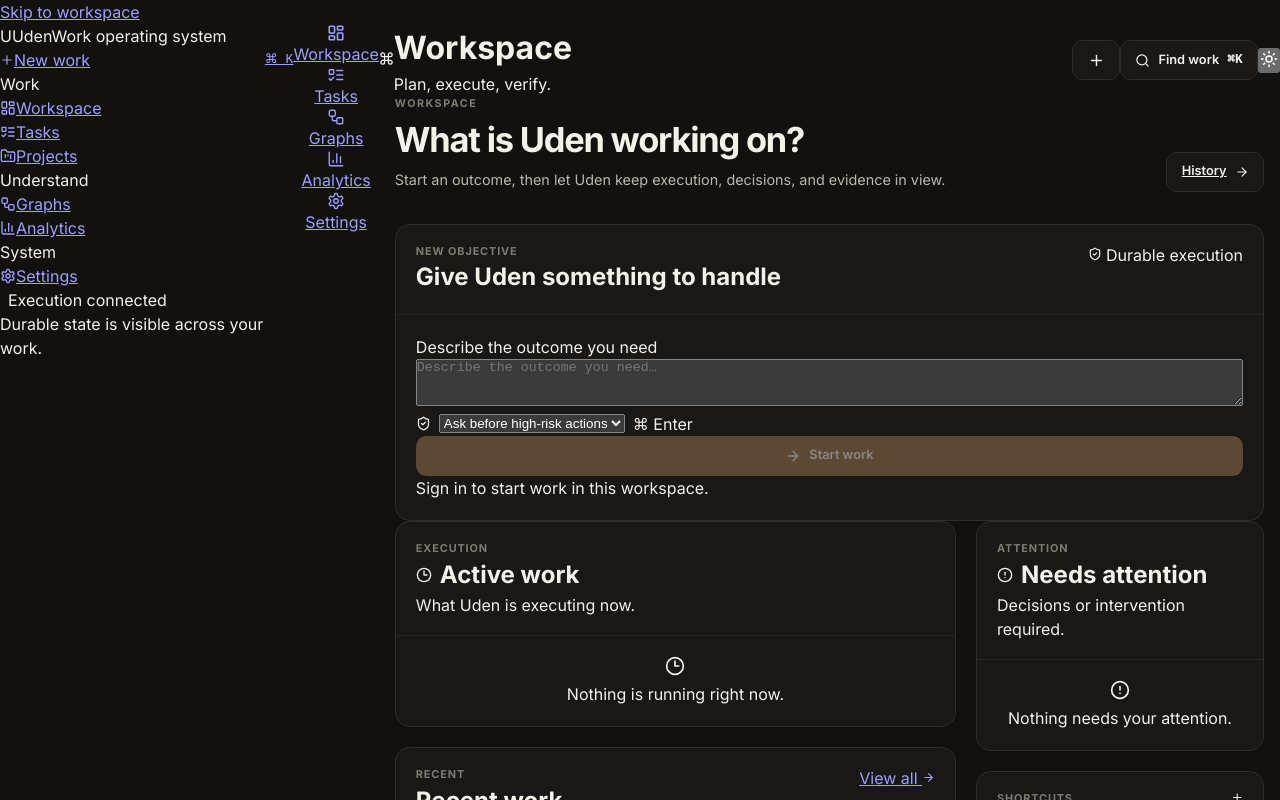
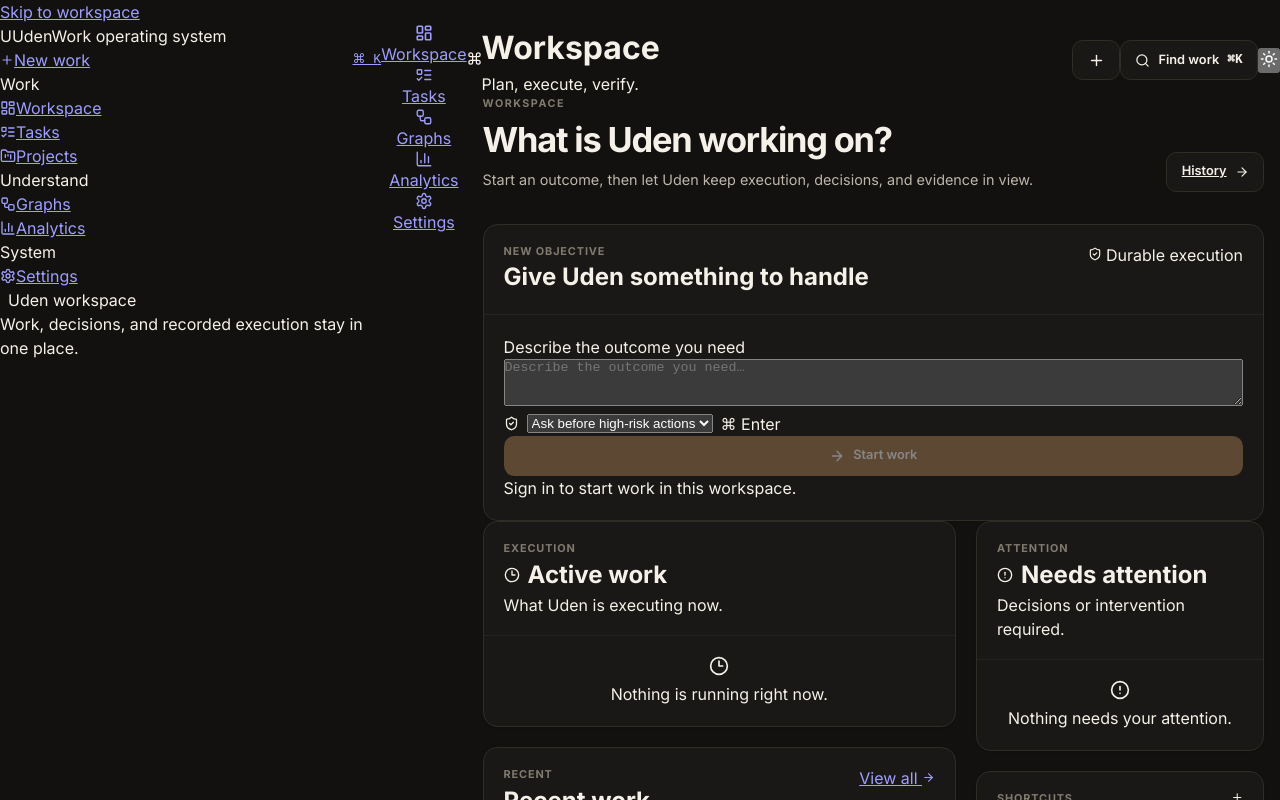
Before and after one commit to Udene1/Uden, a Next.js app in the folder packages/dashboard/: page /dashboard in a window 1280 px wide. Shown: the top 800 px of the page. Built offline with nearby package versions, Linux system fonts and the light colour scheme; no server answers.

Commit message:
refine dashboard workspace hierarchy and shell

```diff
--- a/packages/dashboard/src/components/layout/Sidebar.tsx
+++ b/packages/dashboard/src/components/layout/Sidebar.tsx
@@ -22,15 +22,15 @@ export default function Sidebar() {
 
   return (
     <>
-      <aside className="m-3 hidden w-[15.5rem] shrink-0 flex-col rounded-2xl border bg-[var(--bg-secondary)] md:flex" style={{ borderColor: 'var(--border-color)', height: 'calc(100vh - 1.5rem)' }}>
+      <aside className="hidden w-[15.5rem] shrink-0 flex-col border-r bg-[var(--bg-secondary)] md:flex" style={{ borderColor: 'var(--border-color)', height: '100vh' }}>
         <Brand />
-        <div className="p-3">
-          <Link href="/tasks/new" className="group flex min-h-11 w-full items-center justify-between rounded-xl border border-[var(--accent-strong)]/30 bg-[var(--accent-soft)] px-3.5 text-sm font-semibold text-[var(--text-primary)] transition hover:border-[var(--accent-strong)]/50 hover:bg-[var(--accent-soft)]" aria-label="Start new work">
+        <div className="p-4">
+          <Link href="/tasks/new" className="group flex min-h-11 w-full items-center justify-between rounded-lg border border-[var(--accent-strong)]/30 bg-[var(--accent-soft)] px-3.5 text-sm font-semibold text-[var(--text-primary)] transition hover:border-[var(--accent-strong)]/50 hover:bg-[var(--accent-soft)]" aria-label="Start new work">
             <span className="flex items-center gap-2.5"><span className="flex h-6 w-6 items-center justify-center rounded-lg bg-[var(--accent-strong)] text-white"><Plus size={14} /></span>New work</span>
             <kbd className="rounded-md border border-[var(--border-color)] bg-[var(--bg-secondary)] px-1.5 py-0.5 text-[9px] text-[var(--text-muted)]">⌘ K</kbd>
           </Link>
         </div>
-        <nav className="flex-1 space-y-1 overflow-y-auto px-2.5 pb-3" aria-label="Primary navigation">
+        <nav className="flex-1 space-y-1 overflow-y-auto px-3 pb-3" aria-label="Primary navigation">
           <p className="px-3 pb-2 pt-2 text-[9px] font-bold uppercase tracking-[.16em] text-[var(--text-muted)]">Work</p>
           {work.map((item) => <NavItem key={item.name} item={item} active={isActive(item.href)} />)}
           <p className="px-3 pb-2 pt-6 text-[9px] font-bold uppercase tracking-[.16em] text-[var(--text-muted)]">Understand</p>
@@ -39,9 +39,9 @@ export default function Sidebar() {
           <NavItem item={navItems[5]} active={isActive(navItems[5].href)} />
         </nav>
         <div className="border-t p-3" style={{ borderColor: 'var(--border-color)' }}>
-          <div className="rounded-xl border border-[var(--border-subtle)] bg-[var(--bg-tertiary)] p-3">
-            <div className="flex items-center gap-2"><span className="relative flex h-2 w-2"><span className="absolute inline-flex h-full w-full animate-ping rounded-full bg-[var(--status-success)] opacity-40" /><span className="relative h-2 w-2 rounded-full bg-[var(--status-success)]" /></span><p className="text-xs font-semibold text-[var(--text-primary)]">Execution connected</p></div>
-            <p className="mt-1.5 pl-4 text-[10px] leading-relaxed text-[var(--text-muted)]">Durable state is visible across your work.</p>
+          <div className="rounded-lg border border-[var(--border-subtle)] bg-[var(--bg-tertiary)] p-3">
+            <div className="flex items-center gap-2"><span className="relative flex h-2 w-2"><span className="absolute inline-flex h-full w-full animate-ping rounded-full bg-[var(--status-success)] opacity-40" /><span className="relative h-2 w-2 rounded-full bg-[var(--status-success)]" /></span><p className="text-xs font-semibold text-[var(--text-primary)]">Uden workspace</p></div>
+            <p className="mt-1.5 pl-4 text-[10px] leading-relaxed text-[var(--text-muted)]">Work, decisions, and recorded execution stay in one place.</p>
           </div>
         </div>
       </aside>
@@ -51,7 +51,7 @@ export default function Sidebar() {
           {[navItems[0], navItems[1], navItems[3], navItems[4], navItems[5]].map((item) => {
             const active = isActive(item.href);
             const Icon = item.icon;
-            return <Link key={item.name} href={item.href} aria-current={active ? 'page' : undefined} className={cn('relative flex min-h-12 flex-col items-center justify-center gap-1 rounded-xl text-[9px] font-semibold transition-all', active ? 'text-[var(--accent-primary)]' : 'text-[var(--text-muted)]')}><span className={cn('flex h-7 w-9 items-center justify-center rounded-lg transition', active && 'bg-[var(--accent-soft)]')}><Icon size={18} strokeWidth={active ? 2.2 : 1.8} /></span><span>{item.name}</span>{active && <span className="absolute bottom-0 h-0.5 w-5 rounded-full bg-[var(--accent-primary)]" />}</Link>;
+            return <Link key={item.name} href={item.href} aria-current={active ? 'page' : undefined} className={cn('relative flex min-h-12 flex-col items-center justify-center gap-1 rounded-lg text-[9px] font-semibold transition-all', active ? 'text-[var(--accent-primary)]' : 'text-[var(--text-muted)]')}><span className={cn('flex h-7 w-9 items-center justify-center rounded-lg transition', active && 'bg-[var(--accent-soft)]')}><Icon size={18} strokeWidth={active ? 2.2 : 1.8} /></span><span>{item.name}</span>{active && <span className="absolute bottom-0 h-0.5 w-5 rounded-full bg-[var(--accent-primary)]" />}</Link>;
           })}
         </div>
       </nav>
```
